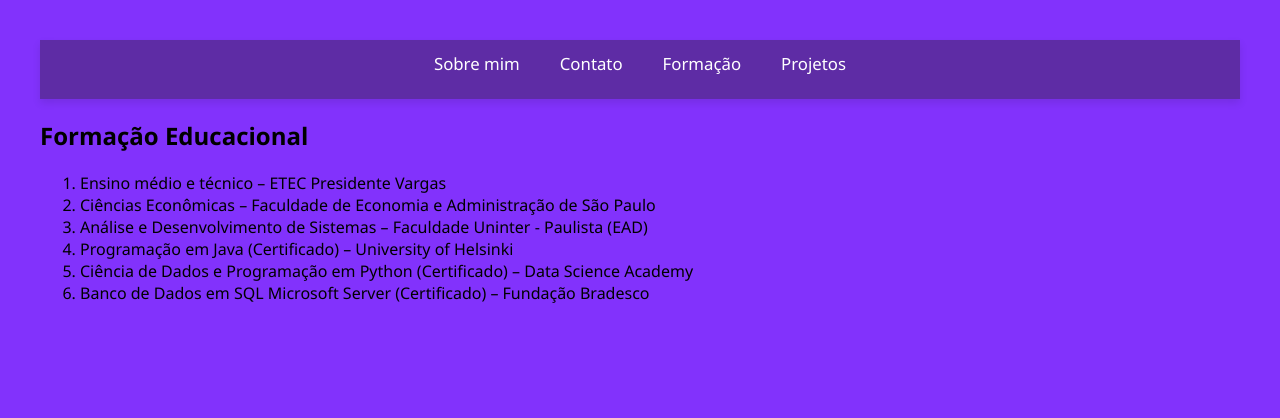
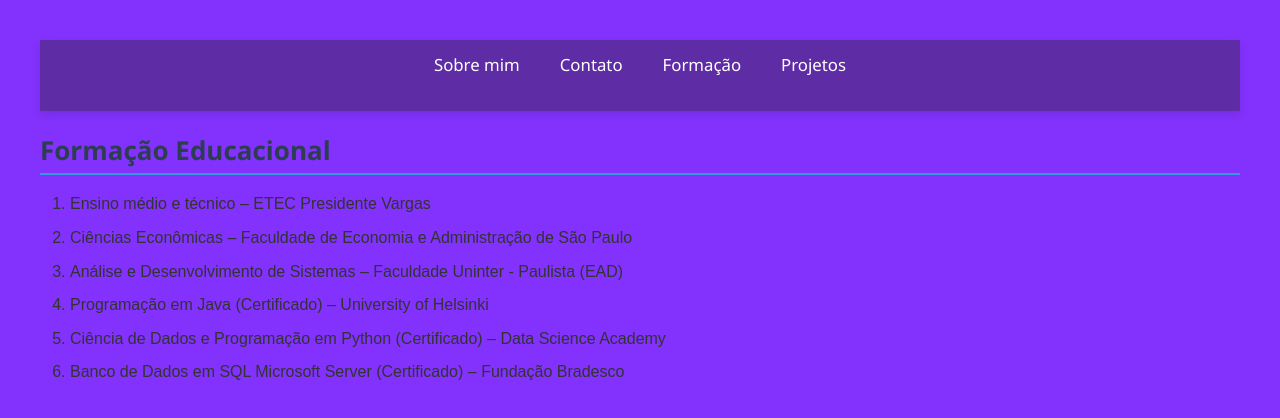
Before and after one commit to MatheusMaeda-98/Sitepessoal, a plain HTML site: page formacao.html in a window 1280 px wide. Drawn offline with Linux system fonts and the light colour scheme.

Commit message:
Add files via upload

```diff
--- a/style.css
+++ b/style.css
@@ -64,7 +64,7 @@
 input[type="text"],
 input[type="email"],
 textarea {
-    width: 100%; /expande para toda área/
+    width: 100%; /*expande para toda área*/
     padding: 10px;
     border: 1px solid #a375ee; /*borda roxa claro*/
     border-radius: 6px; /*borda arrendondada*/
@@ -109,3 +109,25 @@
     color: #5e2ca5;
     text-decoration: underline;
 }
+
+h2 {
+  color: #2c3e50;
+  font-family: 'Segoe UI', Tahoma, Geneva, Verdana, sans-serif; /*fontes reservas*/
+  font-size: 26px;
+  margin-bottom: 10px;
+  border-bottom: 2px solid #3498db;
+  padding-bottom: 5px;
+}
+
+ol {/*lista ordenada*/
+  margin-left: 20px;
+  padding-left: 10px;
+  font-family: Arial, sans-serif;
+  color: #333;
+}
+
+li {/*elementos internos*/
+  margin-bottom: 8px;
+  line-height: 1.6;
+  font-size: 16px;
+}
```
Also changed, not shown: index.html (added, +29 -0 lines).
